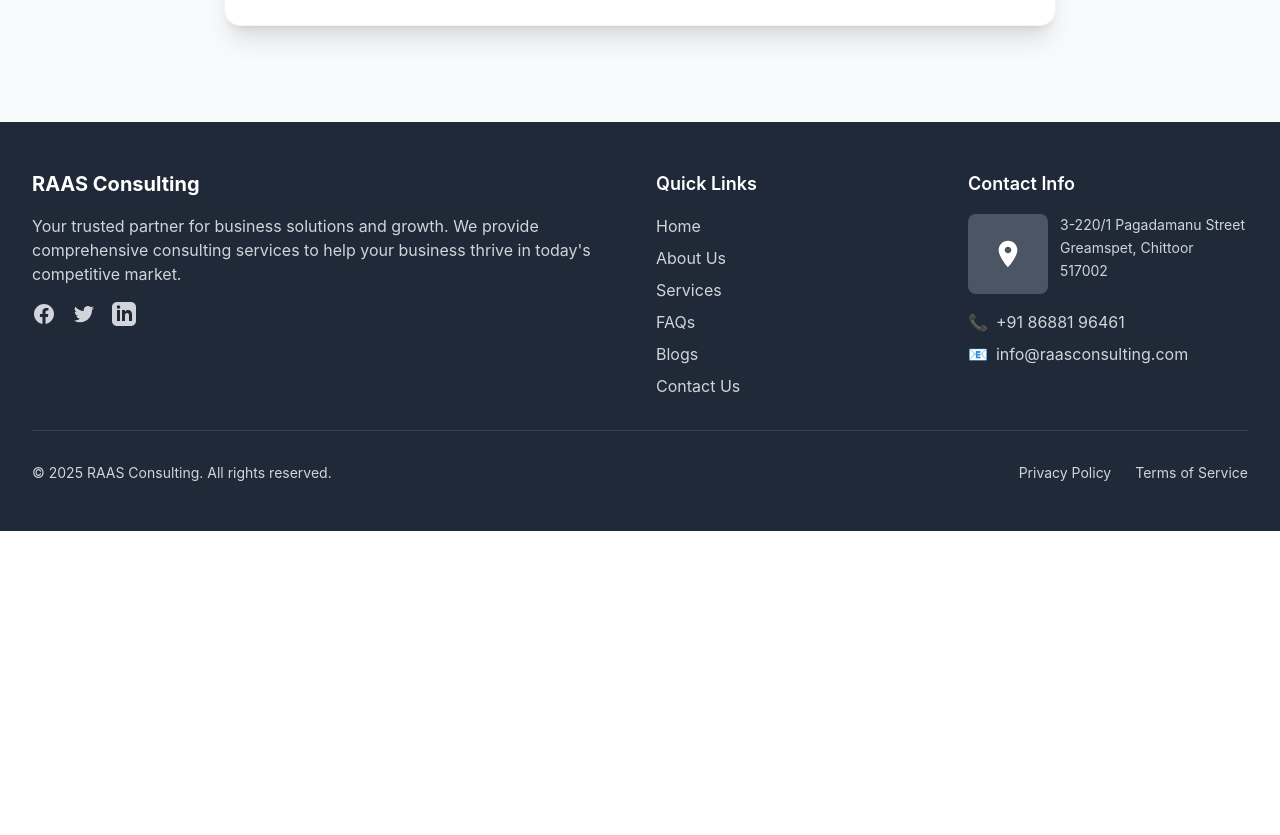
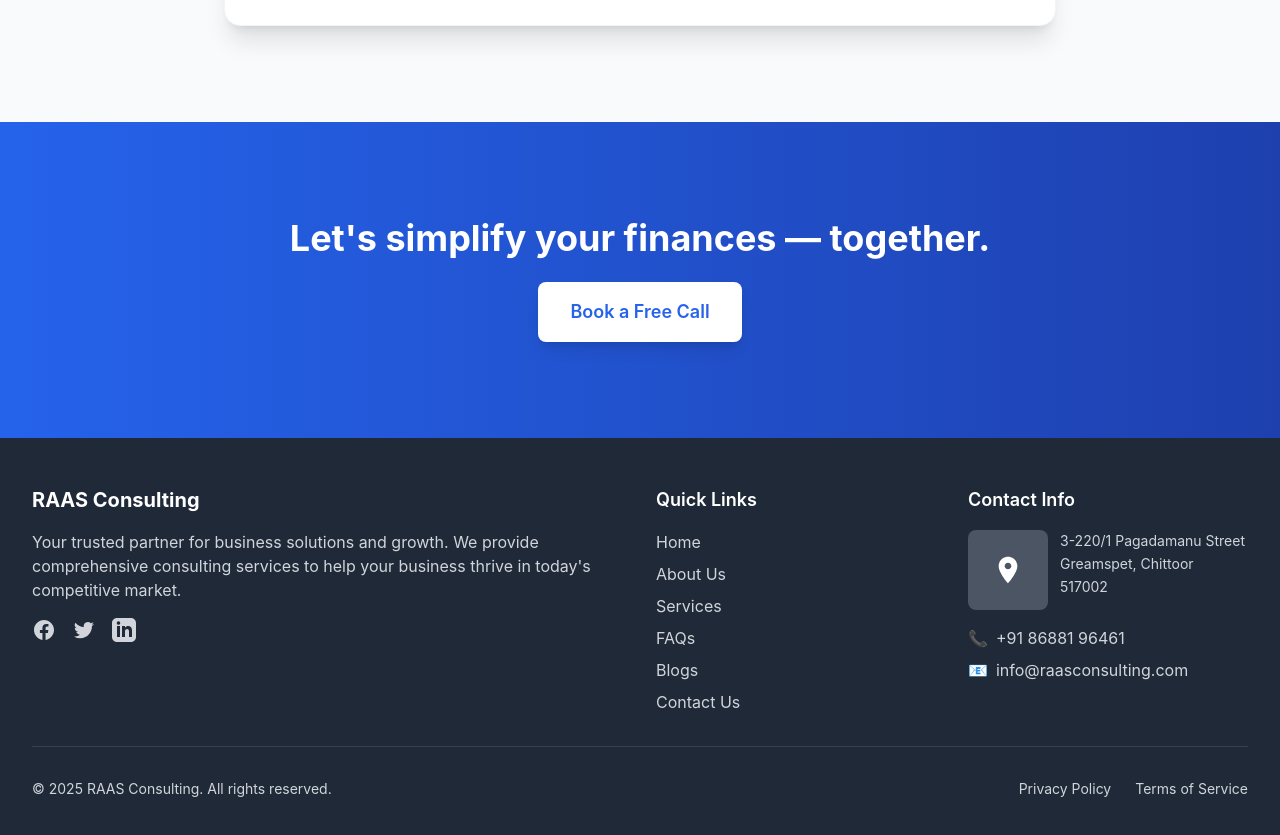
Before and after one commit to hruthiksiva/raas-consultancy, a React (Vite) app: page /about in a window 1280 px wide. Shown: the part 3000-3835 px from the top of the page. Before the commit the page ends 3531 px from the top, so only its background shows below. Built offline with nearby package versions, Linux system fonts and the light colour scheme.

Commit message:
Final CTA added to about us page

```diff
--- a/src/pages/About.jsx
+++ b/src/pages/About.jsx
@@ -3,6 +3,7 @@ import OurStorySection from '../components/about/OurStorySection';
 import MissionVisionSection from '../components/about/MissionVisionSection';
 import WhyChooseUsSection from '../components/about/WhyChooseUsSection';
 import FoundersNoteSection from '../components/about/FoundersNoteSection';
+import FinalCTASection from '../components/home/FinalCTASection';
 
 const About = () => {
   return (
@@ -12,6 +13,7 @@ const About = () => {
       <MissionVisionSection />
       <WhyChooseUsSection />
       <FoundersNoteSection />
+      <FinalCTASection />
     </div>
   );
 };
```
